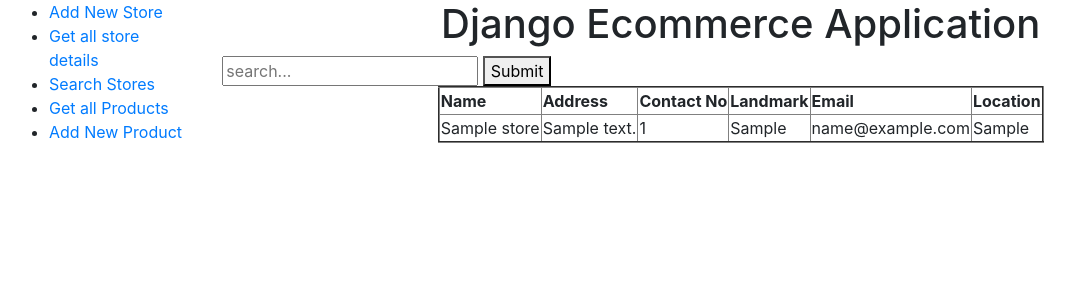
After one commit to siva237/ecommerce, a Django app: page /products/search_stores/ in a window 1280 px wide. The commit adds this page. Shown: the top 300 px of the page, without its empty margins (6-1081 px from the left). Run offline with Django 3.2, Linux system fonts and the light colour scheme; tables that the repository leaves empty hold one stand-in row (values such as "Sample post"); some libraries are stand-ins or nearby versions.

Commit message:
Added Search Functionality for Stores

```diff
--- a/products/urls.py
+++ b/products/urls.py
@@ -1,7 +1,7 @@
 from django.conf.urls import url
 
 from .views import get_stores,success,add_new_stores,home,StoreView,\
-    ProductsView,AddProductsView
+    ProductsView,AddProductsView,search_stores
 
 urlpatterns = [
 
@@ -13,6 +13,7 @@
     url(r'get_products/',ProductsView.as_view(),name='prod_details'),
     url(r'add_produts/',AddProductsView.as_view(),name = 'add_prods'),
 
+    url(r'search_stores/',search_stores,name='search_stores'),
 
     url(r'store_data/',StoreView.as_view())
 
--- a/products/views.py
+++ b/products/views.py
@@ -67,3 +67,15 @@
         form.save()
         # return redirect(self.success_url)
         return HttpResponseRedirect(self.get_success_url())
+
+
+def search_stores(request):
+    if request.method == 'GET':
+        data = Stores.objects.all()
+
+        search_data = request.GET.get('name')
+
+        if search_data is not None:
+            data = data.filter(name=search_data)
+
+        return render(request,'search_stores.html',{'search_data':data})
--- a/templates/base.html
+++ b/templates/base.html
@@ -16,6 +16,8 @@
         <ul class="sidebar-nav">
             <li><a href="{% url 'add_store' %}">Add New Store</a></li>
             <li><a href="{% url 'store_details' %}">Get all store details</a></li>
+            <li><a href="{% url 'search_stores' %}">Search Stores</a></li>
+
             <li><a href="{% url 'prod_details' %}">Get all Products</a></li>
             <li><a href="{% url 'add_prods' %}">Add New Product</a></li>
 
--- /dev/null
+++ b/templates/search_stores.html
@@ -0,0 +1,37 @@
+{% extends "base.html" %}
+<body>
+{% block content %}
+<h1 align="center"> Django Ecommerce Application </h1>
+
+<form type="get" action="." style="margin :0" method="get" accept-charset="utf-8">
+    <input id="name" type="text" name="name" placeholder="search...">
+    <button id="search_submit" type="submit">Submit</button>
+</form>
+
+<table border="2px solid black" align="center">
+
+    <th>Name</th>
+    <th>Address</th>
+    <th>Contact No</th>
+    <th>Landmark</th>
+    <th>Email</th>
+    <th>Location</th>
+
+{% for data in search_data %}
+
+    <tr>
+        <td> {{ data.name }} </td>
+        <td> {{ data.address }} </td>
+        <td> {{ data.contact_no }} </td>
+        <td> {{ data.landmark }} </td>
+        <td> {{ data.email }} </td>
+        <td> {{ data.location }} </td>
+    </tr>
+    {%comment%}{% endif %}{%endcomment%}
+
+{% endfor %}
+
+</table>
+
+{% endblock content %}
+</body>
```
